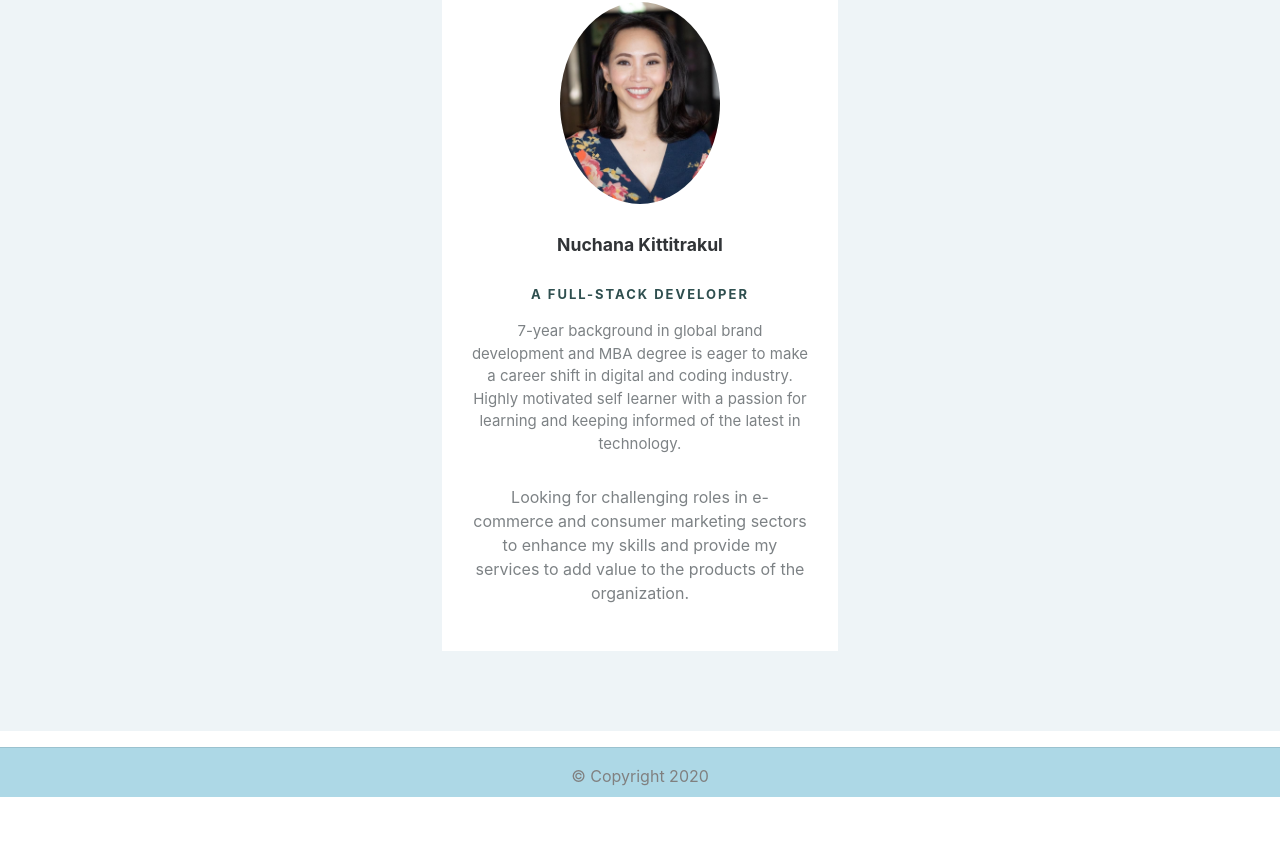
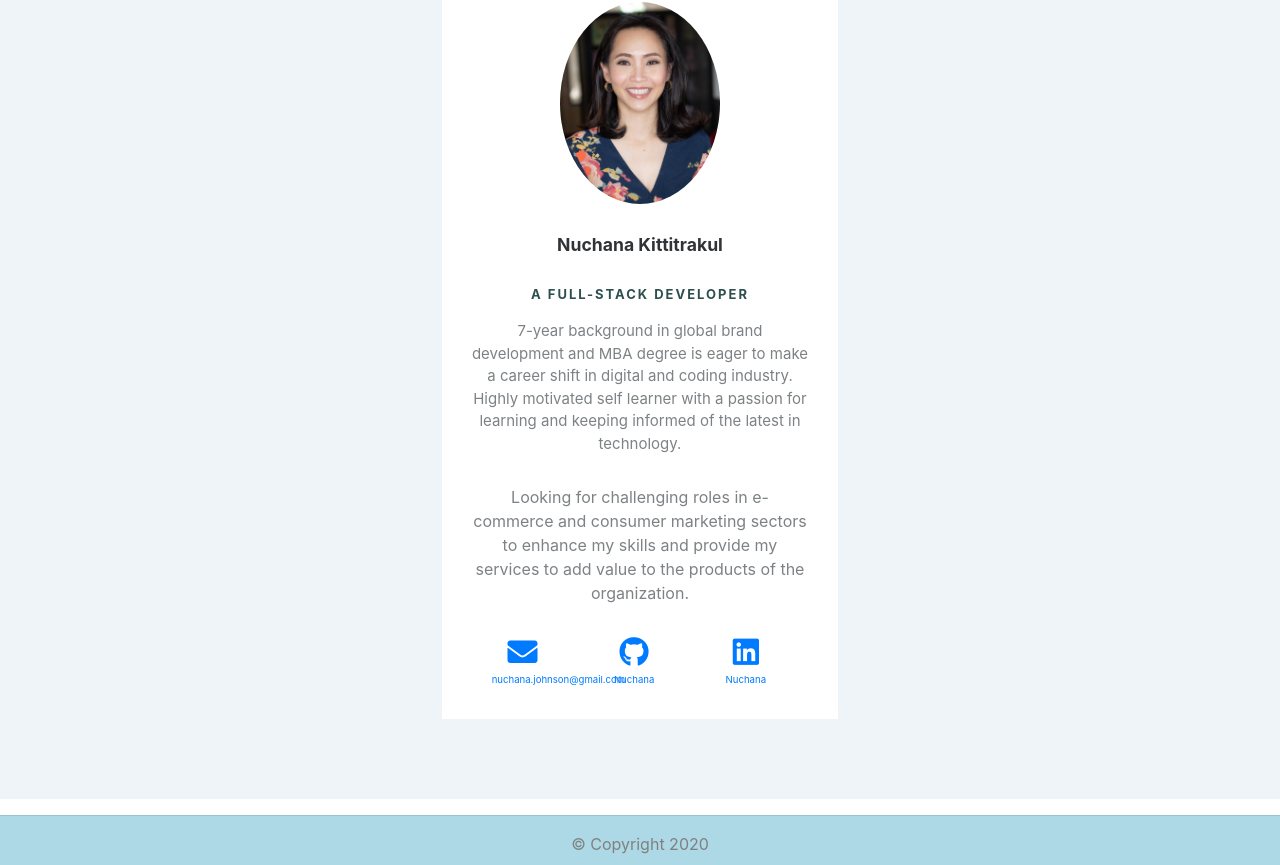
Before and after one commit to nuchana/MyReactPortfolio, a React (Create React App) app: page / in a window 1280 px wide. Shown: the part 393-1258 px from the top of the page. Before the commit the page ends 1190 px from the top, so only its background shows below. Built offline with nearby package versions, Linux system fonts and the light colour scheme.

Commit message:
add contact in home.js with css style

```diff
--- a/src/pages/Home.css
+++ b/src/pages/Home.css
@@ -91,3 +91,26 @@
   .team-boxed .social a:hover {
     opacity:1;
   }
+
+  .contact {
+    display: inline;
+    margin-left: 20px;
+
+  }
+
+  .contactIcon {
+    font-size: 30px;
+    display: block;
+    margin-top: -15px;
+    margin-bottom: -10px;
+
+
+  }
+
+  .contactText {
+
+    font-size: 0.6em;
+    text-align: center;
+    font-style: bold;
+
+  }
--- a/src/pages/Home.js
+++ b/src/pages/Home.js
@@ -21,7 +21,7 @@ class Home extends Component {
                                 <div className="box">
                                     <div id="profile">
 
-                                        <a href="public/profile.png"><img className = "rounded-circle" alt= "headshot" src={process.env.PUBLIC_URL + '/profile.png'}/></a>
+                                        <a href="public/profile.png"><img className="rounded-circle" alt="headshot" src={process.env.PUBLIC_URL + '/profile.png'} /></a>
 
                                     </div>
                                     <div id="text1">
@@ -35,7 +35,27 @@ class Home extends Component {
 
 
                                     </div>
+
+                                    <br></br>
+
+                                    <div className="contactMethods row">
+                                        <div className="contact col-3 text-center">
+                                            <a href="mailto:nuchana.johnson@gmail.com" target="blank"><span className="contactIcon text-center"><i className="fas fa-envelope" /></span>
+                                                <span className="contactText text-center">nuchana.johnson@gmail.com</span></a>
+                                        </div>
+                                        <div className="contact col-3 text-center">
+                                            <a href="https://github.com/nuchana" target="blank"><span className="contactIcon text-center"><i className="fab fa-github" /></span>
+                                                <span className="contactText text-center">Nuchana</span></a>
+
+                                        </div>
+                                        <div className="contact col-3 text-center">
+                                            <a href="https://www.linkedin.com/in/nuchana" target="blank"><span className="contactIcon text-center"><i className="fab fa-linkedin" /></span>
+                                                <span className="contactText text-center">Nuchana</span></a>
+                                        </div>
+
+                                    </div>
                                 </div>
+
                             </div>
 
                             <div className="col-md-6 col-lg-4 item"></div>
@@ -44,6 +64,8 @@ class Home extends Component {
 
                     </div>
                 </div>
+
+
             </div>
 
         )
```
Also changed, not shown: 1 other file (tests, documents, lock files or other folders).
